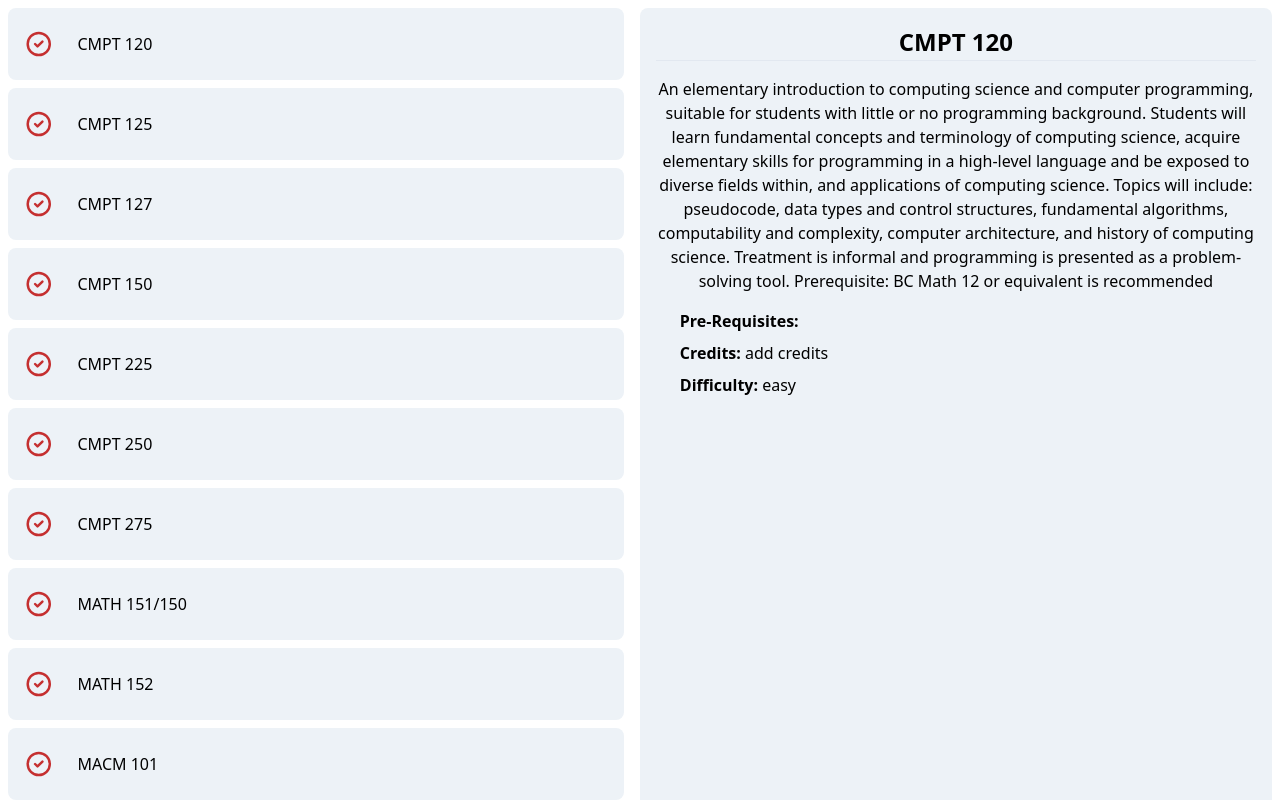
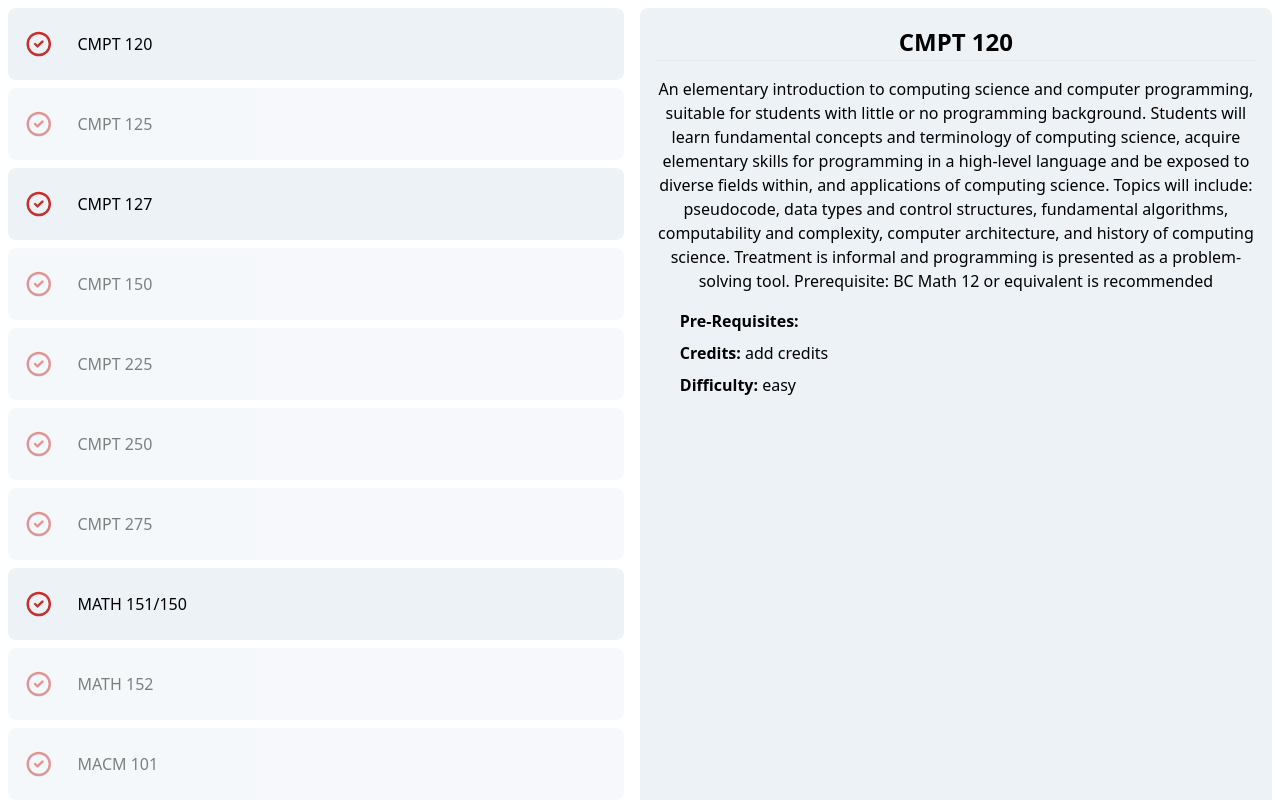
Before and after one commit to Cway14/CSSS, a React (Create React App) app: page / in a window 1280 px wide. Shown: the top 800 px of the page. Built offline with nearby package versions, Linux system fonts and the light colour scheme.

Commit message:
grayed out unenabled courses

```diff
--- a/src/App.js
+++ b/src/App.js
@@ -2,11 +2,12 @@
 import React, {useState} from 'react';
 import './css/tailwind.output.css'
 import Course from './course';
-import CheckPrereqs from './CheckPrereqs';
+import checkPrereqs from './CheckPrereqs';
+import SideBar from './SideBar';
 
 function App() {
 
-  const courses  = [
+  let courses  = [
   {
     title: "CMPT 120",
     description: "An elementary introduction to computing science and computer programming, suitable for students with little or no programming background. Students will learn fundamental concepts and terminology of computing science, acquire elementary skills for programming in a high-level language and be exposed to diverse fields within, and applications of computing science. Topics will include: pseudocode, data types and control structures, fundamental algorithms, computability and complexity, computer architecture, and history of computing science. Treatment is informal and programming is presented as a problem-solving tool. Prerequisite: BC Math 12 or equivalent is recommended",
@@ -109,10 +110,18 @@ function App() {
       prerequisites: ["MATH 152"],
       rating: "easy",
       completed: false,
-      enabled: true, //enabled if prereq's met
+      enabled: false, //enabled if prereq's met
   },
 ];
+  updateEnabled();
   const [selectedCourse, setCourse] = useState(courses[0]);
+
+  function updateEnabled(){
+    for(let i = 0; i < courses.length; i++){
+      courses[i].enabled = checkPrereqs(courses[i], courses);
+    }
+    console.log(courses);
+  }
 
   function updateCompleted(courseTitle, iscompleted){
     for(let i = 0; i < courses.length; i++){
@@ -120,9 +129,8 @@ function App() {
         courses[i].completed = iscompleted;
       }
     }
+    updateEnabled();
   }
-
-var test = (CheckPrereqs(courses[1], courses));
 
   return (
     <div className="flex">
@@ -131,22 +139,10 @@ var test = (CheckPrereqs(courses[1], courses));
           return <Course {...course} focusedCourse={setCourse} toggleCompleted={updateCompleted} key={course.title}></Course>
         })}
       </div>
-      <div className="hidden sm:block w-1/2 overflow-hidden m-2 p-4 rounded-lg h-screen bg-gray-200 text-center">
-        <h1 className="text-2xl font-bold w-full border-b">{selectedCourse.title}</h1>
-        <p className="mt-4">{selectedCourse.description}</p>
-        <div className="m-4 text-left">
-          {/* if none, say none */}
-          <p className="m-2 text-md"><span className="font-bold">Pre-Requisites: </span>
-            {selectedCourse.prerequisites.map(preReq => (preReq +", "))}</p>
-          <p className="m-2 text-md"><span className="font-bold">Credits: </span>add credits</p>
-          {/* change colour of text based on difficulty */}
-          <p className="m-2 text-md"><span className="font-bold">Difficulty: </span>{selectedCourse.rating}</p>
-          {/* If completed, let them know they have completed course */}
-
-        </div>
-      </div>
+      <SideBar {...selectedCourse}/>
     </div>
   );
 }
 
+
 export default App;
--- /dev/null
+++ b/src/SideBar.js
@@ -0,0 +1,20 @@
+import React from 'react';
+
+function SideBar(selectedCourse){
+    return (
+        <div className="hidden sm:block w-1/2 overflow-hidden m-2 p-4 rounded-lg bg-gray-200 text-center">
+            <h1 className="text-2xl font-bold w-full border-b">{selectedCourse.title}</h1>
+            <p className="mt-4">{selectedCourse.description}</p>
+            <div className="m-4 text-left">
+            {/* if none, say none */}
+            <p className="m-2 text-md"><span className="font-bold">Pre-Requisites: </span>
+                {selectedCourse.prerequisites.map(preReq => (preReq +", "))}</p>
+            <p className="m-2 text-md"><span className="font-bold">Credits: </span>add credits</p>
+            {/* change colour of text based on difficulty */}
+            <p className="m-2 text-md"><span className="font-bold">Difficulty: </span>{selectedCourse.rating}</p>
+            {/* If completed, let them know they have completed course */}
+            </div>
+        </div>
+    )
+}
+export default SideBar;
--- a/src/course.js
+++ b/src/course.js
@@ -1,15 +1,23 @@
 import React, { useEffect, useState} from 'react';
 
 function Course(info){
-    const [isChecked, toggleChecked] = useState(false);
+    const [isChecked, toggleChecked] = useState(info.completed);
+
     useEffect(()=>{
         info.toggleCompleted(info.title, isChecked);
-    }, [isChecked]);
+    }, [isChecked, info]);
+
+    function handleClicked(){
+        if(info.enabled){
+            toggleChecked(!isChecked)
+        }
+    }
+
     return(
-        <div className="flex-col m-2 bg-gray-200 rounded-lg">
+        <div className={`${info.enabled ? '' : 'opacity-50'} flex-col m-2 bg-gray-200 rounded-lg`}>
             <div className="flex flex-row items-center">
                 <svg className={`${isChecked ? 'stroke-current text-green-700' : 'stroke-current text-red-700'} h-8 ml-4`}
-                    onClick={()=> toggleChecked(!isChecked)}
+                    onClick={()=> handleClicked()}
                     xmlns="http://www.w3.org/2000/svg" fill="none" viewBox="0 0 24 24" stroke="currentColor">
                     <path strokeLinecap="round" strokeLinejoin="round" strokeWidth="2" d="M9 12l2 2 4-4m6 2a9 9 0 11-18 0 9 9 0 0118 0z" />
                 </svg>
```
